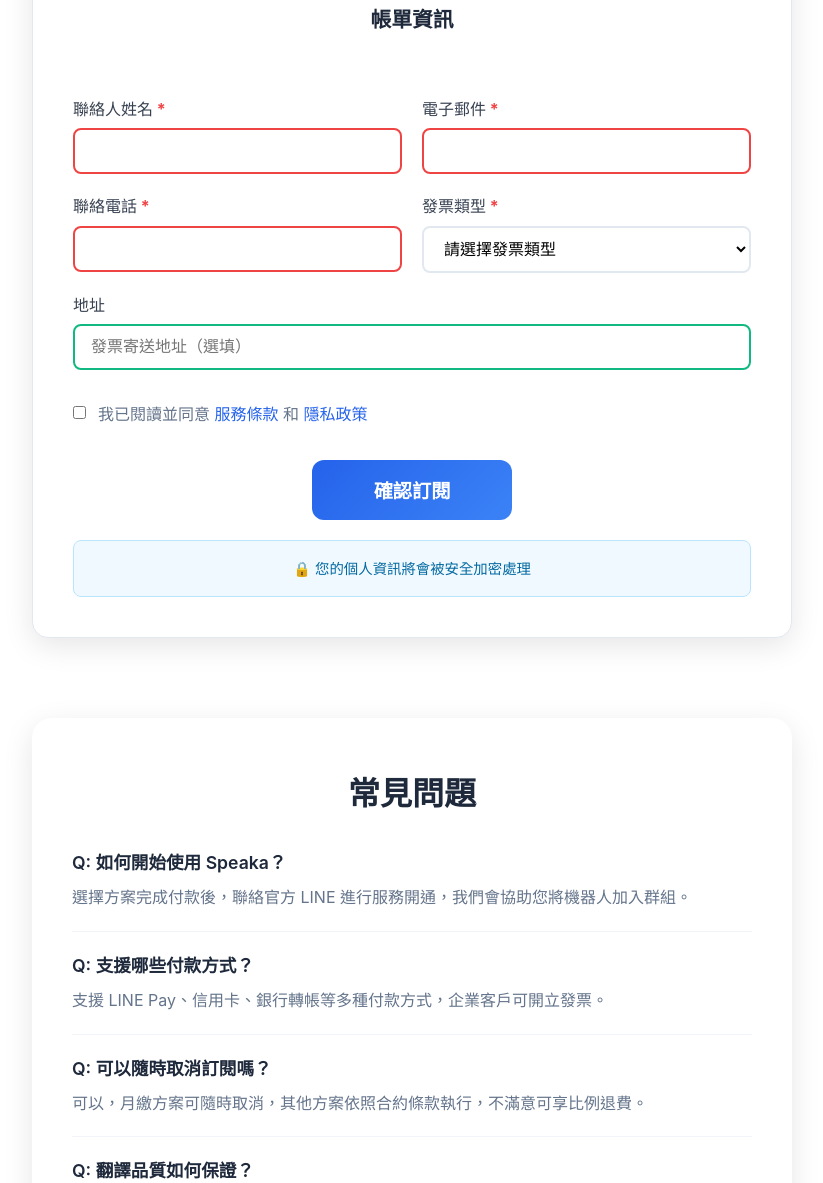
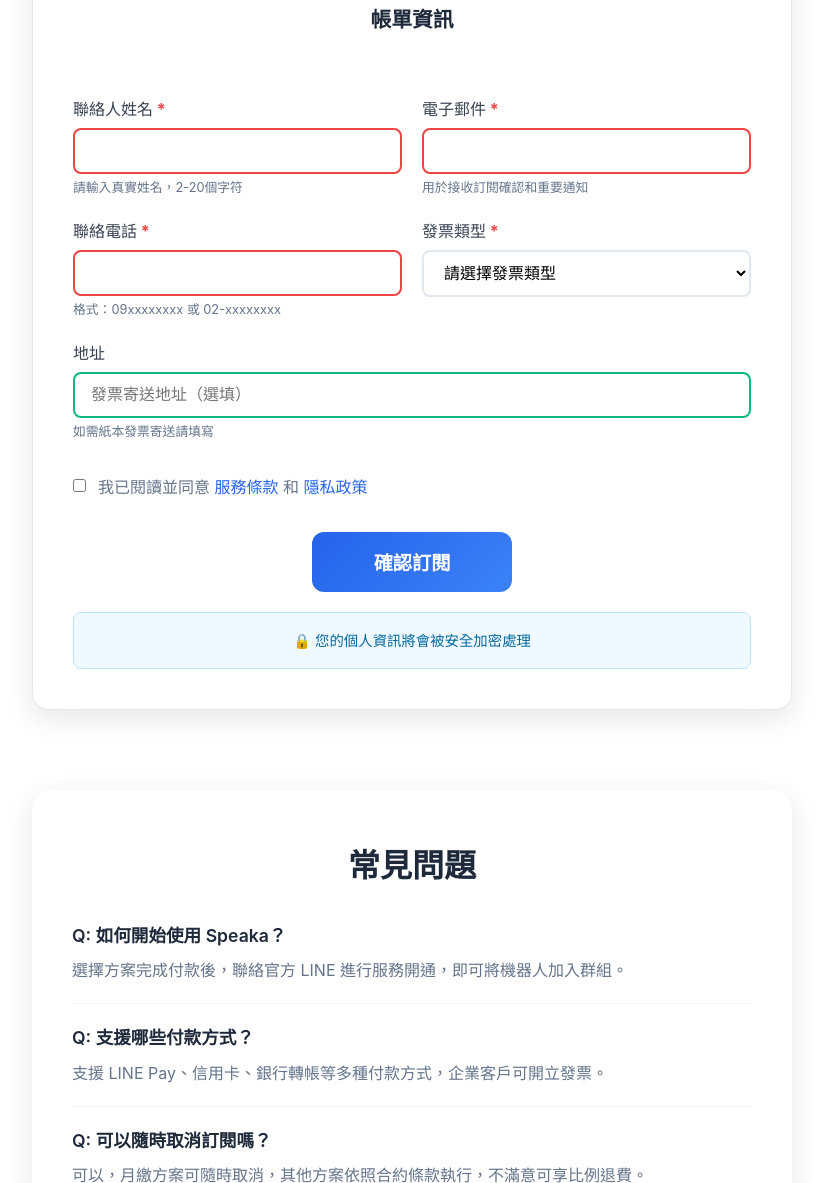
Before and after one commit to ivi39c/speaka, a plain HTML site: page subscription.html in a window 1280 px wide. Shown: the part 1530-2713 px from the top of the page, without its empty margins (228-1051 px from the left). Drawn offline with Linux system fonts and the light colour scheme.

Commit message:
Update subscription.html

```diff
--- a/subscription.html
+++ b/subscription.html
@@ -150,14 +150,17 @@
                             <div class="form-group">
                                 <label for="contactName" class="form-label required">聯絡人姓名</label>
                                 <input type="text" id="contactName" name="contactName" class="form-input" required>
+                                <div class="input-hint">請輸入真實姓名，2-20個字符</div>
                             </div>
                             <div class="form-group">
                                 <label for="email" class="form-label required">電子郵件</label>
                                 <input type="email" id="email" name="email" class="form-input" required>
+                                <div class="input-hint">用於接收訂閱確認和重要通知</div>
                             </div>
                             <div class="form-group">
                                 <label for="phone" class="form-label required">聯絡電話</label>
                                 <input type="tel" id="phone" name="phone" class="form-input" required>
+                                <div class="input-hint">格式：09xxxxxxxx 或 02-xxxxxxxx</div>
                             </div>
                             <div class="form-group">
                                 <label for="invoiceType" class="form-label required">發票類型</label>
@@ -173,15 +176,18 @@
                             <div class="form-group company-field" style="display: none;">
                                 <label for="companyName" class="form-label">公司名稱</label>
                                 <input type="text" id="companyName" name="companyName" class="form-input">
+                                <div class="input-hint">請輸入完整的公司名稱</div>
                             </div>
                             <div class="form-group company-field" style="display: none;">
                                 <label for="taxId" class="form-label">統一編號</label>
                                 <input type="text" id="taxId" name="taxId" class="form-input" pattern="[0-9]{8}" maxlength="8">
+                                <div class="input-hint">8位數字，系統會自動驗證格式</div>
                             </div>
 
                             <div class="form-group full-width">
                                 <label for="address" class="form-label">地址</label>
                                 <input type="text" id="address" name="address" class="form-input" placeholder="發票寄送地址（選填）">
+                                <div class="input-hint">如需紙本發票寄送請填寫</div>
                             </div>
                         </div>
                     </div>
@@ -211,7 +217,7 @@
                 <h3>常見問題</h3>
                 <div class="faq-item">
                     <div class="faq-question">Q: 如何開始使用 Speaka？</div>
-                    <div class="faq-answer">選擇方案完成付款後，聯絡官方 LINE 進行服務開通，我們會協助您將機器人加入群組。</div>
+                    <div class="faq-answer">選擇方案完成付款後，聯絡官方 LINE 進行服務開通，即可將機器人加入群組。</div>
                 </div>
                 <div class="faq-item">
                     <div class="faq-question">Q: 支援哪些付款方式？</div>
```
